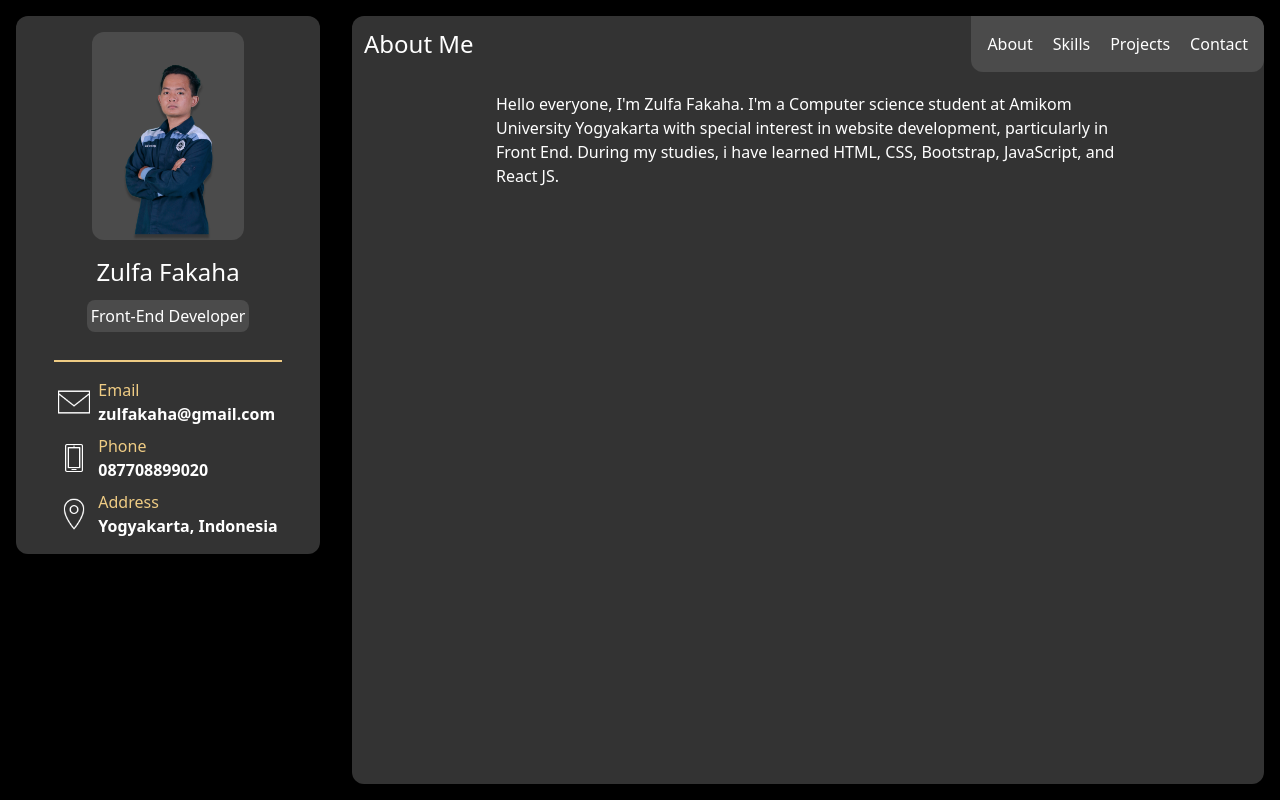
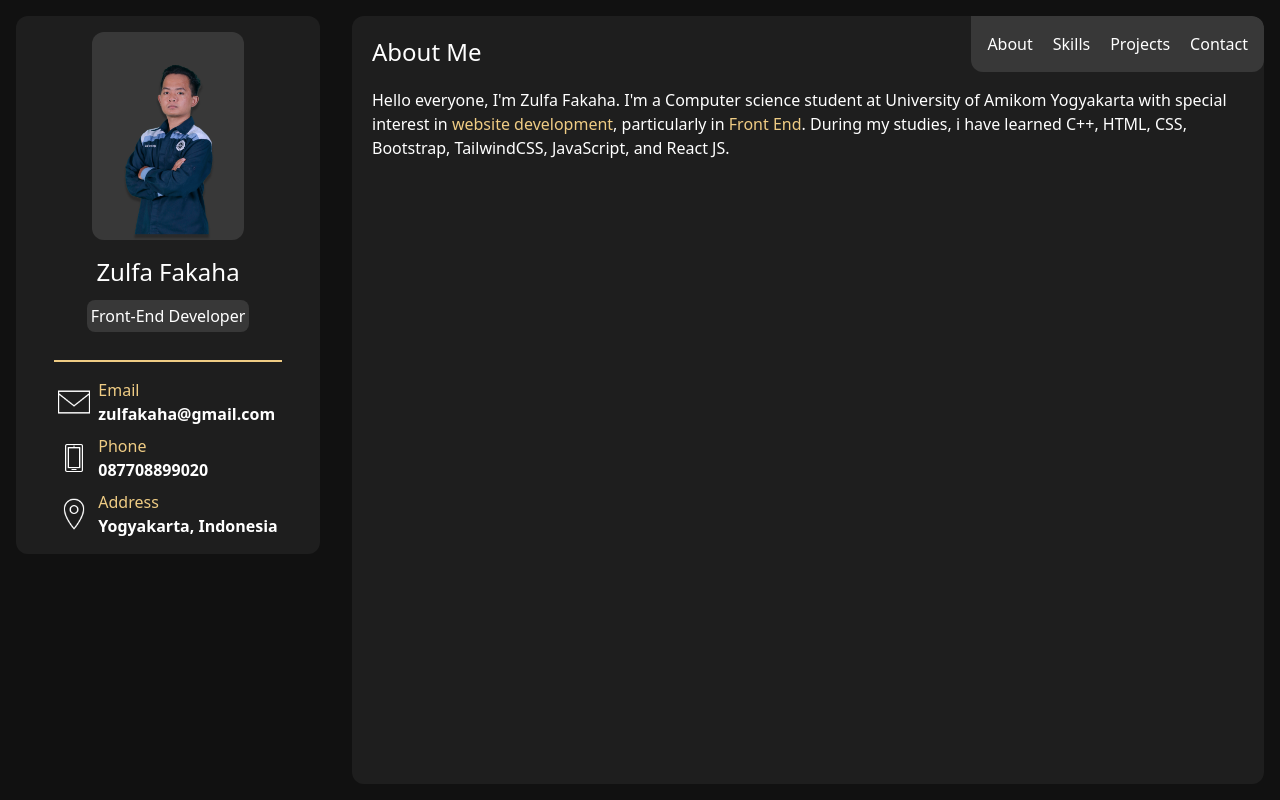
Before and after one commit to fakaha/Personal-Portfolio-Website, a React (Vite) app: page / in a window 1280 px wide. Built offline with nearby package versions, Linux system fonts and the light colour scheme.

Commit message:
change some style

```diff
--- a/src/components/AboutMe.jsx
+++ b/src/components/AboutMe.jsx
@@ -1,14 +1,21 @@
-import React from 'react'
+import React from "react";
 
 const AboutMe = () => {
   return (
-    <div id='about' className='about flex flex-col justify-center'>
-        <h2 className='text-[#fff] text-2xl m-3'>About Me</h2>
-        <div className='text-[#fff] flex flex-col items-center mt-5 justify-center px-36'>
-            <p className=''>Hello everyone, I'm Zulfa Fakaha. I'm a Computer science student at Amikom University Yogyakarta with special interest in <span className='text-secondary'>website development</span>, particularly in <span className='text-secondary'>Front End</span>. During my studies, i have learned HTML, CSS, Bootstrap, JavaScript, and React JS.</p>
-        </div>
+    <div id="about" className="about flex flex-col justify-center p-5">
+      <h2 className="text-[#fff] text-2xl">About Me</h2>
+      <div className="text-[#fff] flex flex-col items-center mt-5 justify-center">
+        <p className="">
+          Hello everyone, I'm Zulfa Fakaha. I'm a Computer science student at
+          University of Amikom Yogyakarta with special interest in{" "}
+          <span className="text-[#efcc84]">website development</span>,
+          particularly in <span className="text-[#efcc84]">Front End</span>.
+          During my studies, i have learned C++, HTML, CSS, Bootstrap,
+          TailwindCSS, JavaScript, and React JS.
+        </p>
+      </div>
     </div>
-  )
-}
+  );
+};
 
-export default AboutMe
+export default AboutMe;
--- a/src/components/Main.jsx
+++ b/src/components/Main.jsx
@@ -4,7 +4,7 @@ import { Outlet } from 'react-router-dom'
 
 export const Main = () => {
   return (
-    <div className='main-display w-9/12 bg-[#333] m-4 rounded-xl relative overflow-y-auto'>
+    <div className='main-display w-9/12 bg-[#1e1e1e] m-4 rounded-xl relative overflow-y-auto'>
         <Navbar/>
         <Outlet/>
     </div>
--- a/src/components/Navbar.jsx
+++ b/src/components/Navbar.jsx
@@ -9,7 +9,7 @@ const Navbar = () => {
     setIsMenuOpen(!isMenuOpen);
   }
   return (
-    <nav id="" className="flex bg-[#4b4b4b] rounded-tr-xl rounded-br-xl rounded-bl-xl p-4 absolute right-0">
+    <nav id="" className="flex bg-[#383838] rounded-tr-xl rounded-br-xl rounded-bl-xl p-4 absolute right-0">
 
         <div className='flex gap-5 text-[#fff]'>
           <NavLink to="/about" className={({isActive }) => isActive ? "text-decoration-none text-[#efcc84]" : "text-decoration-none"}>
--- a/src/components/ProfileSidebar.jsx
+++ b/src/components/ProfileSidebar.jsx
@@ -4,11 +4,11 @@ import Contact from './Contact'
 
 export const ProfileSidebar = () => {
   return (
-    <div className='w-3/12 bg-[#333] m-4 rounded-xl h-fit pb-4'>
+    <div className='w-3/12 bg-[#1e1e1e] m-4 rounded-xl h-fit pb-4'>
         <div className='flex flex-col items-center'>
-            <img className='w-1/2 pt-2 rounded-xl my-4 bg-[#4b4b4b]' src={photo} alt="Photo Profile" />
+            <img className='w-1/2 pt-2 rounded-xl my-4 bg-[#383838]' src={photo} alt="Photo Profile" />
             <h2 className='text-[#fff] text-2xl'>Zulfa Fakaha</h2>
-            <p className='text-[#fff] bg-[#4b4b4b] p-1 rounded-lg my-3'>Front-End Developer</p>
+            <p className='text-[#fff] bg-[#383838] p-1 rounded-lg my-3'>Front-End Developer</p>
             <hr className='border-t-2 border-[#efcc84] w-[75%] my-4' />
             <Contact/>
         </div>
--- a/src/components/Project.jsx
+++ b/src/components/Project.jsx
@@ -8,8 +8,8 @@ const Project = () => {
     window.open(project)
   }
   return (
-    <section id='projects' className='project flex flex-col justify-center'>
-        <h2 className='text-[#fff] text-2xl m-3'>Projects</h2>
+    <section id='projects' className='project flex flex-col justify-center p-5'>
+        <h2 className='text-[#fff] text-2xl'>Projects</h2>
         <div className='flex gap-x-6 justify-center  text-[#fff] mt-5'>
             <div className='project-content w-[30%]'>
               <img className='w-80' src={project1} alt="" onClick={() => goto('https://local-todo-apps-zul.vercel.app/')}/>
--- a/src/components/Skills.jsx
+++ b/src/components/Skills.jsx
@@ -6,8 +6,8 @@ import ReactJSIcon from '../assets/4691292_react native_react_icon.svg'
 
 const Skills = () => {
   return (
-    <section id='skills' className='skills flex flex-col justify-center'>
-        <h2 className='text-[#fff] text-2xl m-3'>My Skills</h2>
+    <section id='skills' className='skills flex flex-col justify-center p-5'>
+        <h2 className='text-[#fff] text-2xl'>My Skills</h2>
         <div className='skillsIcon flex justify-center mt-5 gap-x-3'>
             <div className='w-36 text-center'><img src={HTMLIcon} alt="HTML" /><p>HTML</p></div>
             <div className='w-36 text-center'><img src={CSSIcon} alt="CSS" /><p>CSS</p></div>
--- a/src/pages/Homepage.jsx
+++ b/src/pages/Homepage.jsx
@@ -4,7 +4,7 @@ import { Main } from '../components/Main'
 
 export const Homepage = () => {
   return (
-    <div className='flex w-screen h-screen bg-[#000]'>
+    <div className='flex w-screen h-screen bg-[#111111]'>
         <ProfileSidebar/>
         <Main/>
     </div>
```
